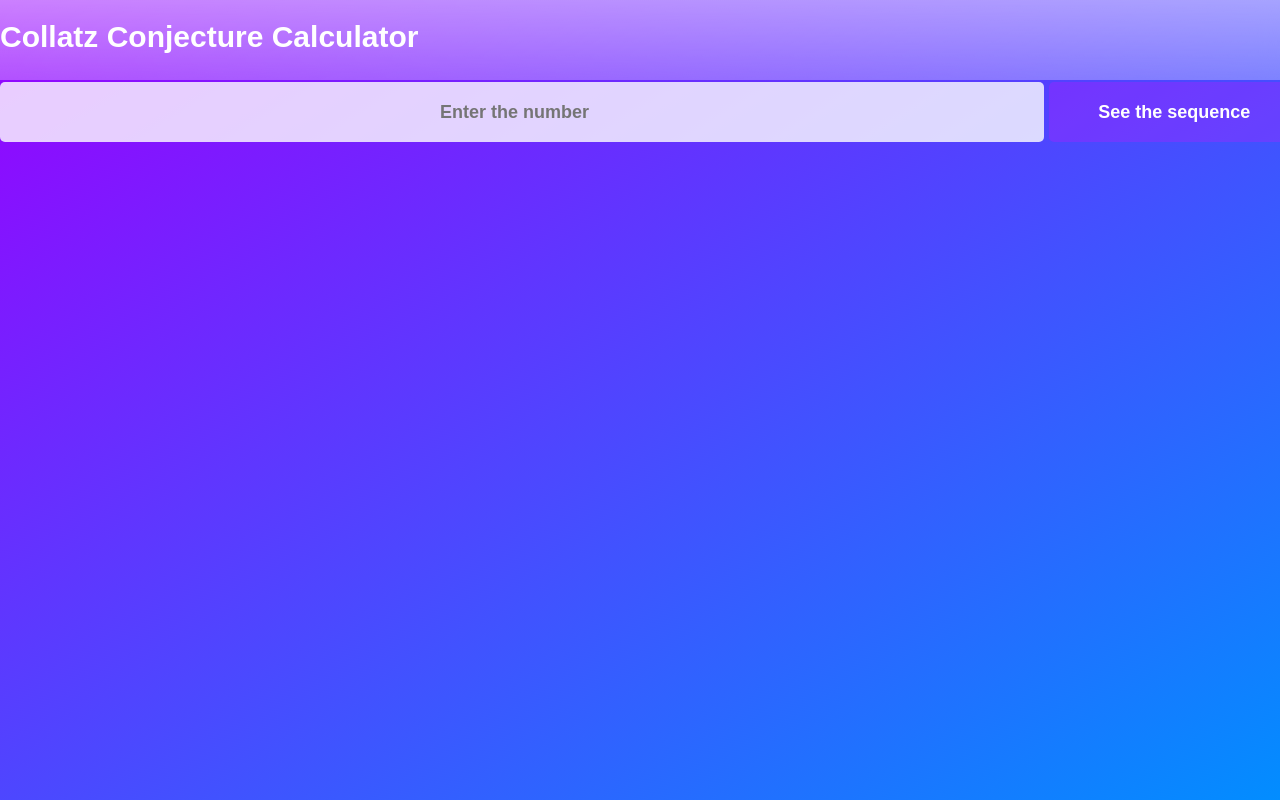
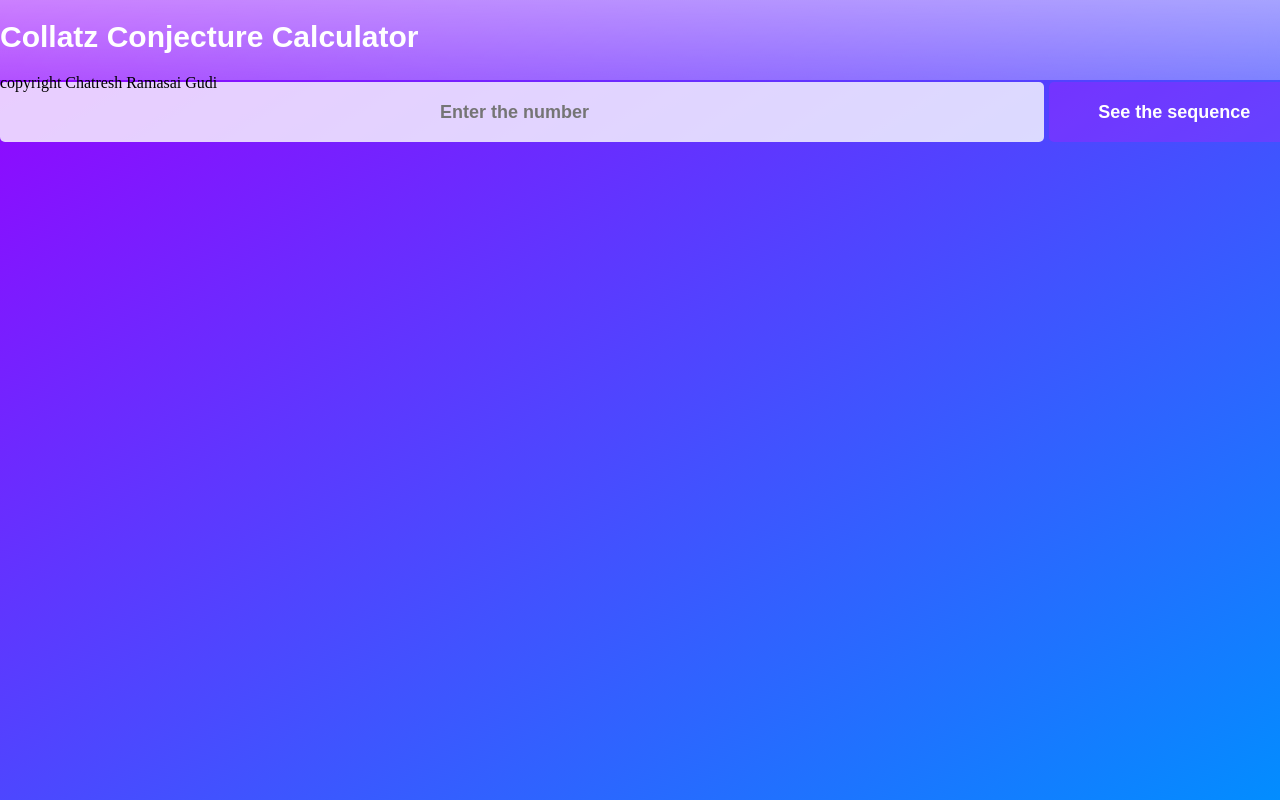
Before and after one commit to ChatreshGudi/Collatz-Conjecture, a plain HTML site: page index.html in a window 1280 px wide. Drawn offline with Linux system fonts and the light colour scheme.

Commit message:
Copyright

```diff
--- a/index.html
+++ b/index.html
@@ -160,6 +160,7 @@
             <h1>
                 Collatz Conjecture Calculator
             </h1>
+            <p align="left">copyright Chatresh Ramasai Gudi</p>
         </div>
         <div id="input_area">
         <input placeholder="Enter the number" type="number", id="input" min=2></input>
```
